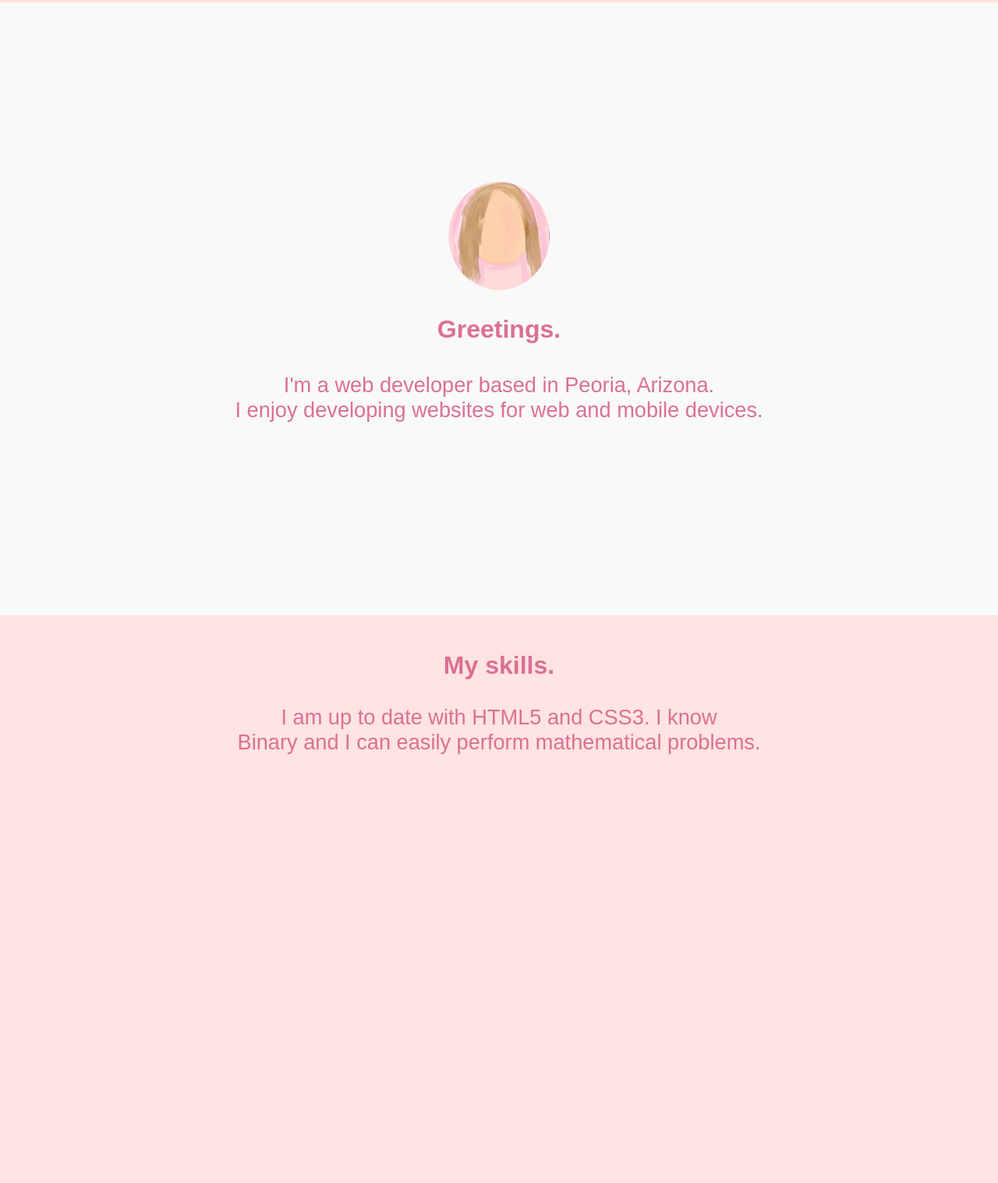
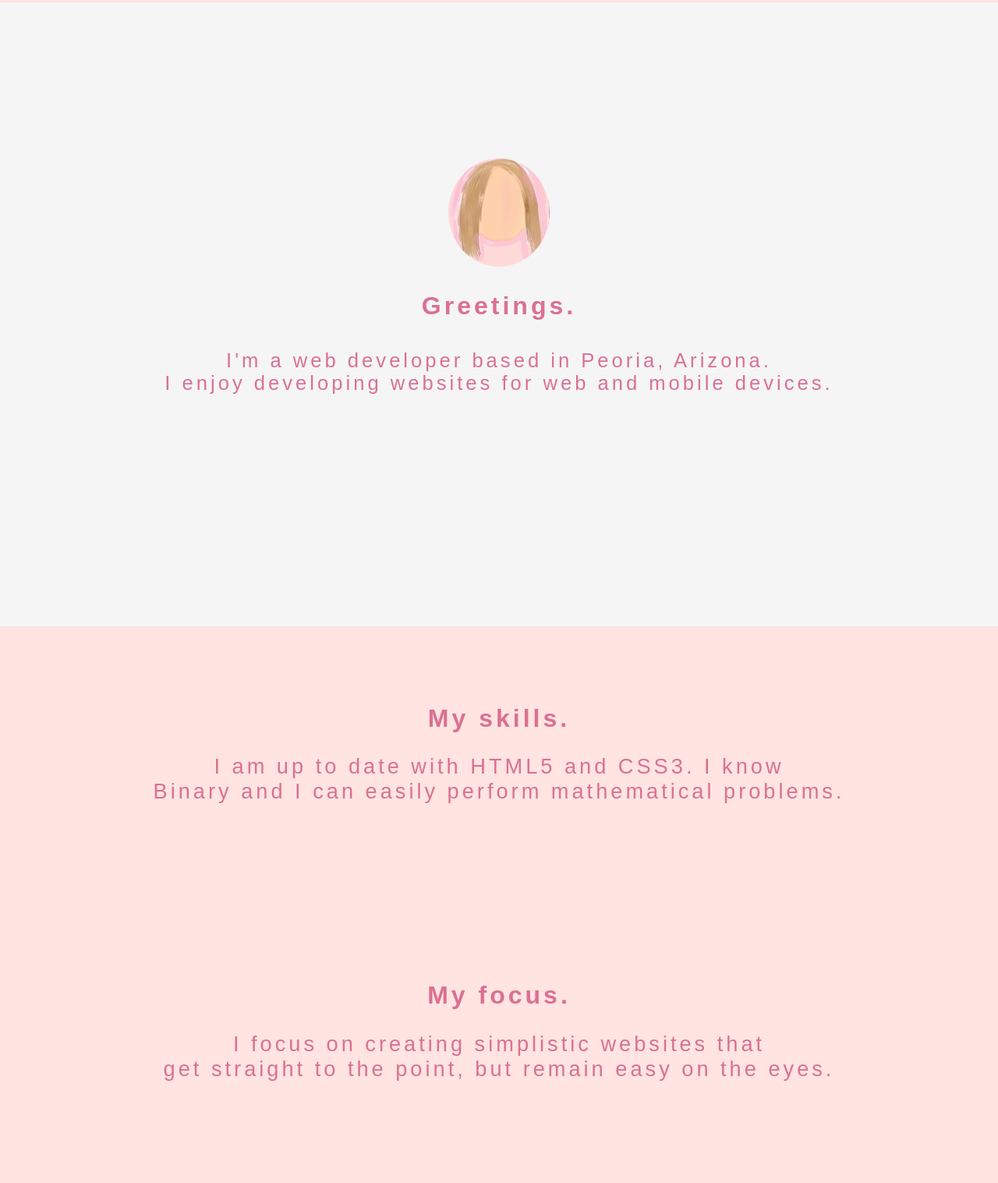
Before and after one commit to ngaray157/EqSite01, a plain HTML site: page index.html in a window 1280 px wide. Shown: the part 805-2322 px from the top of the page at 78% size. Drawn offline with Linux system fonts and the light colour scheme.

Commit message:
Revamped the index
Fixed spacing issues and added line spacing to the index

```diff
--- a/index.html
+++ b/index.html
@@ -1,18 +1,20 @@
 <!DOCTYPE html>
 <html>
+
 <head>
-        <meta charset="UTF-8"/>
+    <meta charset="UTF-8" />
     <title>Home</title>
-        <link href="index_layout.css" rel="stylesheet"/>
-        <link href="index_styles.css" rel="stylesheet"/>
+    <link href="index_layout.css" rel="stylesheet" />
+    <link href="index_styles.css" rel="stylesheet" />
     <!-- <link href="reset.css" rel="stylesheet"/> -->
     <!-- <link rel="icon" type="image" href="nicole.jpg"/> -->
 </head>
+
 <body>
-        <div class="indexView">
+    <div id="introBox" class="indexView">
         <header>
-                <img src="selflogo.png" alt="minimalistic drawing of nicole"
-                    width="130px" height="139px">
+            <a href="index.html"><img src="selflogo.png" alt="minimalistic drawing of nicole" width="130px"
+                    height="139px"></a>
             <nav class="topRight">
                 <ul>
                     <li><a id="current" href="index.html">About</a></li>
@@ -21,17 +23,17 @@
                 </ul>
             </nav>
         </header>
-            <section id="intro">
+
+        <section id="introBlurb">
             <p id="firstLine">I'm Nicole.</p>
             <p id="secondLine">a web developer.</p>
         </section>
+
     </div>
 
-        <div class="indexView">
-            <section id="second">
-            <div class="whitesection">
-                <img src="selflogo.png" alt="minimalistic drawing of nicole"
-                width="130px" height="139px">
+    <div id="greetingBox" class="indexView">
+        <section id="greetingBlurb">
+            <img src="selflogo.png" alt="minimalistic drawing of nicole" width="130px" height="139px">
             <p id="hi">
                 Greetings.
             </p>
@@ -39,28 +41,40 @@
                 I'm a web developer based in Peoria, Arizona. <br> I enjoy developing
                 websites for web and mobile devices.
             </p>
-            </div>
+        </section>
     </div>
 
-            <!-- <p id="focus">My focus.</p>
-            <p id="focusInfo">I focus on creating simplistic website that <br> get straight
-            to the point and are very easy on the eyes.</p> -->
-
+    <div id="skillBox" class="indexView">
+        <section id="skillBlurb">
+            <p id="skill">
+                My skills.
+            </p>
+            <p id="skillInfo">
+                I am up to date with HTML5 and CSS3. I know <br> Binary and I can easily perform
+                mathematical problems.
+            </p>
         </section>
-        <div class="indexView">
-            <section id="third">
-                    <p id="focus">My skills.</p>
-                    <p id="focusInfo">I am up to date with HTML5 and CSS3. I know <br> Binary and I can easily perform
-                        mathematical problems.
+        <section id="focusBlurb">
+            <p id="focus">
+                My focus.
+            </p>
+            <p id="focusInfo">
+                I focus on creating simplistic websites that <br> get straight
+                to the point, but remain easy on the eyes.
+            </p>
         </section>
     </div>
-    </body>
 
     <footer>
         <div id="links">
             <a id="other" href="tel:+4804927719">480-492-7719</a>
             <a id="other" href="mailto:ngaray157@west-mec.org">ngaray157@west-mec.org</a>
         </div>
-        <div id="copyright">Nicole Garay © All rights reserved.</div>
+
+        <div id="copyright">
+            Nicole Garay © All rights reserved.
+        </div>
+
     </footer>
+
 </html>
--- a/index_styles.css
+++ b/index_styles.css
@@ -1,11 +1,16 @@
 @charset "utf-8";
+
+/* ANIMATION FOR NAV BAR HOVER COLOR CHANGE */
 
 @keyframes hover{
     from {color:rgb(219,112,147);}
     to {color:rgb(192, 13, 73);}
 }
 
-/* General Styles */
+/* //////////////////// */
+/* GENERAL PAGE STYLES */
+/* ////////////////// */
+
 html{
     background-color:rgb(255,228,225);
     /* font-family: Verdana, Geneva, Tahoma, sans-serif;  */
@@ -19,98 +24,129 @@ body{
 }
 
 header img{
-    margin-right: auto;
     float: left;
     padding-left: 40px;
     padding-top: 20px;
 }
 
-section#intro p#firstLine{
+
+/* //////////////////////////////// */
+/* INTRODUCTION PINK DIV CONTAINER */
+/* ////////////////////////////// */
+
+.indexView{
+    height: 100vh;
+}
+
+section#introBlurb{
+    line-spacing: 4px;
+    text-align: center;
+    padding: 260px;
+}
+
+p#firstLine{
     color:rgb(219,112,147);
     font-size: 4.5em;
-    text-align: center;
     font-weight: bold;
     font-style: italic;
-    padding-bottom: 2px;
-    padding-top: 220px;
-    margin-bottom: 100px;
+    font-family: 'Work Sans', sans-serif;
+    margin-left: auto;
+    margin-right: auto;
     line-height: 4px;
 }
 
-section#intro p#secondLine{
+p#secondLine{
     color:rgb(219,112,147);
     font-size: 2.5em;
-    text-align: center;
     font-weight: lighter;
-    padding-bottom: 180px;
-    padding-top: 0px;
+    font-family: 'Work Sans', sans-serif;
+    margin-left: auto;
+    margin-right: auto;
     line-height: 3px;
-    font-family: 'Work Sans', sans-serif;
-}
-
-section#secondLine{
-    background-color: whitesmoke;
-    width: 100%;
-    padding-bottom: 1024px;
-}
-
-section#intro p#secondLine{
-    font-family: 'Work Sans', sans-serif;
-}
-
-section#second{
-    background-color:rgb(249,249,249);
-    margin-bottom: 300px;
-    padding-bottom: 220px;
 }
 
 
-section#second p#hi{
+/* ////////////////////////////// */
+/* GREETINGS WHITE DIV CONTAINER */
+/* //////////////////////////// */
+
+
+#greetingBox{
+    letter-spacing: 4px;
+    background-color: whitesmoke;
+    text-align: center;
+}
+
+#greetingBox img{
+    display: block;
+    margin-left: auto;
+    margin-right: auto;
+}
+
+#greetingBox p#hi{
     font-size: 2em;
     font-weight: bold;
     color: rgb(219,112,147);
-    text-align: center;
+    margin-left: auto;
+    margin-right: auto;;
 }
 
-section#second p#hi2{
+#greetingBox p#hi2{
     color: rgb(219,112,147);
-    text-align: center;
     padding-top: 5px;
-    font-size: 1.7em;
+    font-size: 1.6em;
     font-weight: lighter;
+    font-family: 'Work Sans', sans-serif;
+
     /* font-family: 'Lucida Sans', 'Lucida Sans Regular', 'Lucida Grande',
-     'Lucida Sans Unicode', Geneva, Verdana, sans-serif; */
-     font-family: 'Work Sans', sans-serif;
+    'Lucida Sans Unicode', Geneva, Verdana, sans-serif; */
 }
 
-section#second img{
-    padding-top: 230px;
-    display: block;
-    margin: 0 auto;
+section#greetingBlurb{
+    padding: 200px;
+    margin-right: auto;
+    margin-left: auto;
 }
 
-div.whitesection{
-    margin: auto auto;
+
+/* //////////////// */
+/* SKILLS PINK DIV */
+/* ////////////// */
+
+
+
+#skillBox{
+    text-align: center;
+    background-color: rgb(255,228,225);
+    letter-spacing: 4px;
 }
 
-div.secondpinksection{
-    margin-left: auto;
-    margin-right: auto;
-    padding-bottom: 250px;
-}
-
-section#third p#focus{
+p#skill{
     font-size: 2em;
     font-weight: bold;
     color:rgb(219,112,147);
-    text-align: center;
-    padding-bottom: 0px;
+    margin-top: 0px;
+    margin-bottom: 0px;
+}
+p#skillInfo{
+    color: rgb(219,112,147);
+    font-size: 1.7em;
+    font-weight: lighter;
+    font-family: 'Work Sans', sans-serif;
+    /* font-family: 'Lucida Sans', 'Lucida Sans Regular', 'Lucida Grande',
+     'Lucida Sans Unicode', Geneva, Verdana, sans-serif; */
 }
 
-section#third p#focusInfo{
+p#focus{
+    font-size: 2em;
+    font-weight: bold;
+    color:rgb(219,112,147);
+    margin-top: 0px;
+    margin-bottom: 0px;
+}
+
+p#focusInfo{
     color: rgb(219,112,147);
-    text-align: center;
-    /* padding-top: 15px; */
     font-size: 1.7em;
     font-weight: lighter;
     font-family: 'Work Sans', sans-serif;
@@ -119,16 +155,34 @@ section#third p#focusInfo{
 }
 
 
-/* Top Right Navigation Styles */
+section#skillBlurb{
+    margin-right: auto;
+    margin-left: auto;
+    padding: 100px;
+}
+
+section#focusBlurb{
+    margin-right: auto;
+    margin-left: auto;
+    padding: 100px;
+}
+
+
+
+/* ///////////////////////// */
+/* TOP RIGHT NAV BAR STYLES */
+/* /////////////////////// */
 
 nav a{
     text-decoration: none;
 }
 
-header nav.topRight{
+nav.topRight{
     margin-left: auto;
-    margin-right: 2px;
+    margin-right: 10px;
     width: 24%;
+    padding-top: 10px;
+    letter-spacing: 3px;
 }
 
 nav.topRight ul{
@@ -143,7 +197,8 @@ nav.topRight a:link, nav.topRight a:visited{
 
 nav.topRight a#other:hover, nav.topRight a#other:active{
     animation-name: hover;
-    animation-duration: 1.3s;     /* this fades the color of the top right links to a different color */
+    animation-duration: 1.3s;
+    /* this fades the color of the top right links to a different color */
     animation-fill-mode: forwards;
     /* animation-timing-function: ease-out; */
     padding-top: 40px;
@@ -158,13 +213,15 @@ nav.topRight a#current{
 }
 
 
-
-/* Footer Stuff */
+/* ////////////// */
+/* FOOTER STYLES */
+/* //////////// */
 
 footer{
     width: 100%;
     position: absolute;
-    height: 8em;
+    font-size: 1.5em;
+    height: 5em;
     background-color:rgba(219,112,147,0.3);
     color:rgb(219,112,147);
     font-family: 'Roboto Condensed', sans-serif;
@@ -181,7 +238,7 @@ footer div#links{
 }
 footer div#copyright{
     display: block;
-    padding-top: 67px;
+    /* padding-top: 67px; */
 }
 
 footer a#other:hover, footer a#other:active{
@@ -198,9 +255,3 @@ footer a:link, footer a:visited{
     padding-top: 40px;
     margin-right: 80px;
 }
-
-/* Index Viewing Window Stuff */
-
-.indexView{
-    height: 100vh;
-}
```
Lines whose indentation alone changed are shown as unchanged.
